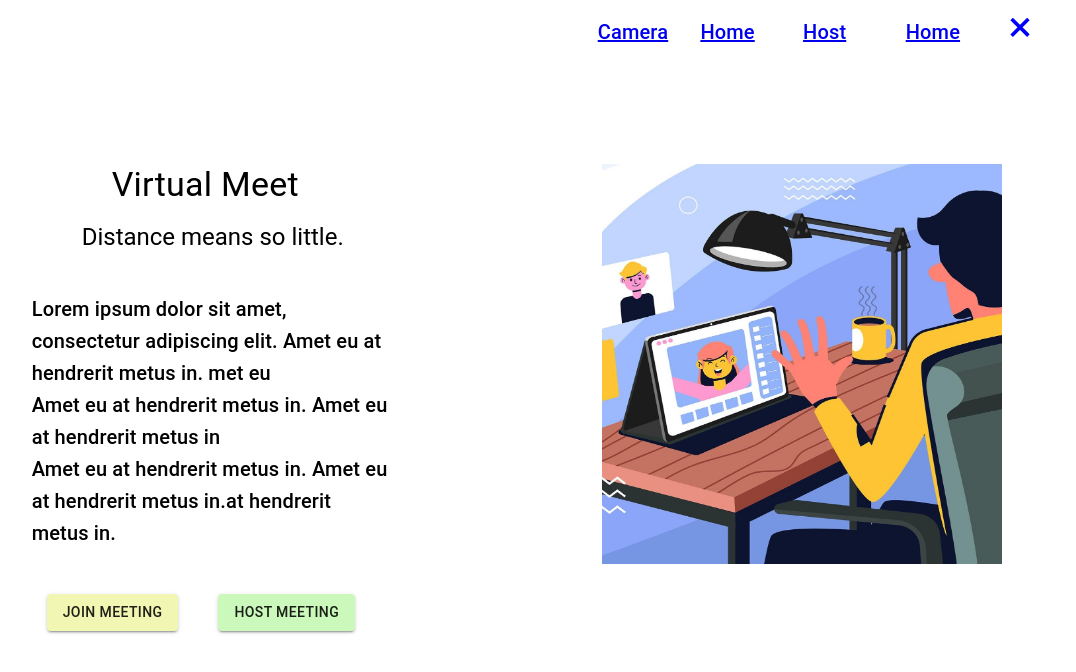
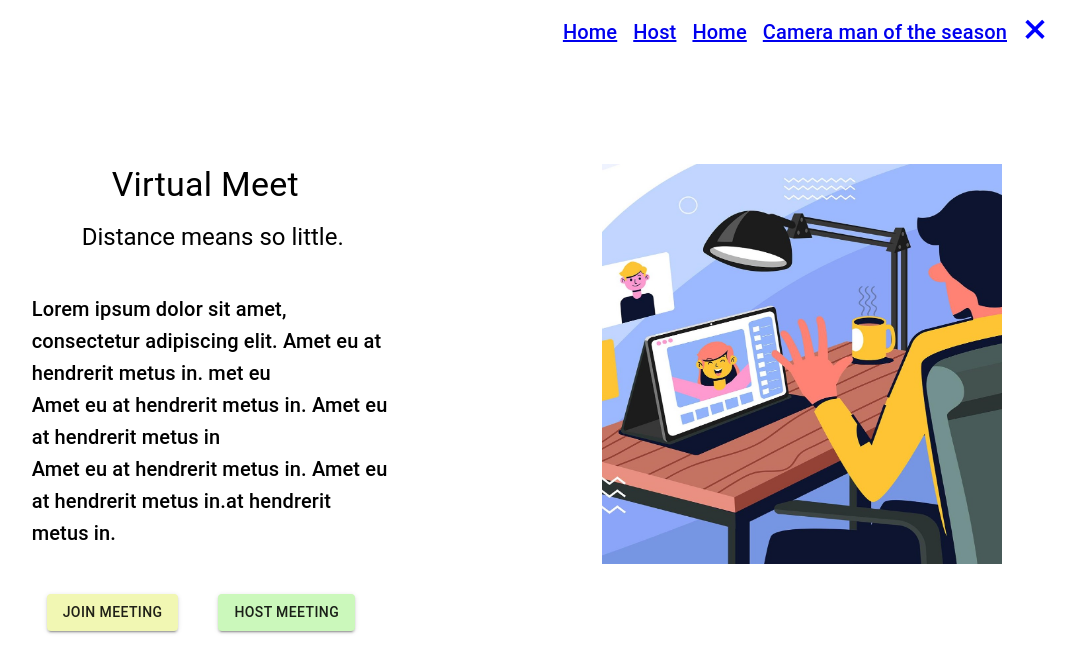
Before and after one commit to Project-Own/video_conference_front, a React (Create React App) app: page / in a window 1280 px wide. Both pictures are taken after a click on the icon 1165 px from the left and 28 px from the top of the page. Shown: the top 672 px of the page, without its empty margins (145-1221 px from the left). Built offline with nearby package versions, Linux system fonts and the light colour scheme.

Commit message:
Added navbar animation

```diff
--- a/src/components/Hamburger/Hamburger.tsx
+++ b/src/components/Hamburger/Hamburger.tsx
@@ -10,7 +10,8 @@ const Hamburger: FC<SVGProps<SVGSVGElement> & { toggle?: () => void }> = (
   const bottomRef = useRef<SVGPathElement>(null);
   const svgRef = useRef<SVGSVGElement>(null);
 
-  const toggle = props.toggle!;
+  let { toggle, ...otherProps } = props;
+
   useEffect(() => {
     const easingIn = "easeInOutElastic(1, .6)";
     const easingOut = "easeOutElastic(1, .6)";
@@ -63,7 +64,7 @@ const Hamburger: FC<SVGProps<SVGSVGElement> & { toggle?: () => void }> = (
       ref={svgRef}
       onClick={() => {
         toggleState(!state);
-        toggle();
+        if (toggle) toggle();
       }}
       onMouseOver={() => {
         anime({
@@ -82,7 +83,7 @@ const Hamburger: FC<SVGProps<SVGSVGElement> & { toggle?: () => void }> = (
         });
       }}
       viewBox="0 0 20 20"
-      {...props}
+      {...otherProps}
     >
       <path ref={topRef} d="M 2 2.5 L 20 2.5 Z"></path>
       <path ref={middleRef} d="M 2 9.423 L 20 9.423 Z"></path>
--- /dev/null
+++ b/src/components/NavigationBar/NavigaitionBar.tsx
@@ -0,0 +1,78 @@
+import { Grid, Typography } from "@material-ui/core";
+import anime from "animejs";
+import { FC, useEffect, useState } from "react";
+import { Link } from "react-router-dom";
+import Hamburger from "../Hamburger/Hamburger";
+import { RoutePath } from "../header/Header";
+
+const NavigationBar: FC<{ routes: RoutePath[] }> = ({ routes }) => {
+  const [list, setList] = useState(false);
+  const [hidden, setHidden] = useState(true);
+
+  useEffect(() => {
+    if (list) {
+      setHidden(false);
+
+      anime({
+        targets: ".list",
+        // easing: "easeInOutSine",
+
+        translateX: [20, 0],
+
+        opacity: [0, 1],
+
+        delay: anime.stagger(200, { direction: "reverse" }),
+        direction: "normal",
+      });
+    } else {
+      setTimeout(() => setHidden(true), 400);
+
+      anime({
+        targets: ".list",
+        // easing: "easeInOutSine",
+
+        translateX: 20,
+
+        opacity: 0,
+        delay: anime.stagger(100, { direction: "normal" }),
+        direction: "normal",
+      });
+    }
+  }, [list]);
+
+  return (
+    <Grid
+      container
+      item
+      direction="row"
+      alignItems="center"
+      justify="flex-end"
+      spacing={2}
+    >
+      {routes.map(({ name, path }) => (
+        <Grid item hidden={hidden}>
+          <Typography variant="h6" className="list">
+            <Link to={path}>{name}</Link>
+          </Typography>
+        </Grid>
+      ))}
+      <Grid item xs={1} alignContent="center">
+        <Hamburger
+          height="24"
+          width="24"
+          stroke="blue"
+          strokeWidth="3"
+          toggle={() => {
+            if (list) {
+              setList(false);
+            } else {
+              setList(true);
+            }
+          }}
+        />
+      </Grid>
+    </Grid>
+  );
+};
+
+export default NavigationBar;
--- a/src/components/header/Header.tsx
+++ b/src/components/header/Header.tsx
@@ -1,18 +1,17 @@
-import loadable from "@loadable/component";
+import loadable, { LoadableComponent } from "@loadable/component";
 import Grid from "@material-ui/core/Grid";
 import Toolbar from "@material-ui/core/Toolbar";
-import Typography from "@material-ui/core/Typography";
 import anime from "animejs";
 import { FC, useEffect, useRef } from "react";
-import { BrowserRouter as Router, Link, Route } from "react-router-dom";
+import { BrowserRouter as Router, Route } from "react-router-dom";
 import {
   Transition,
   TransitionGroup,
   TransitionStatus,
 } from "react-transition-group";
 import { addURLPath } from "../../utils/utils";
-import Hamburger from "../Hamburger/Hamburger";
 import { Loading } from "../Loading/Loading";
+import NavigationBar from "../NavigationBar/NavigaitionBar";
 
 const LoadableHost = loadable(() => import("../host/Host"), {
   fallback: <Loading />,
@@ -24,11 +23,20 @@ const LoadableCamera = loadable(() => import("src/components/camera/Camera"), {
   fallback: <Loading />,
 });
 
-const routes = [
+export interface RoutePath {
+  path: string;
+  name: string;
+  Component: LoadableComponent<unknown>;
+}
+const routes: RoutePath[] = [
   { path: addURLPath("/"), name: "Home", Component: LoadableLanding },
   { path: addURLPath("/about"), name: "Host", Component: LoadableHost },
   { path: addURLPath("/team"), name: "Home", Component: LoadableHost },
-  { path: addURLPath("/camera"), name: "Camera", Component: LoadableCamera },
+  {
+    path: addURLPath("/camera"),
+    name: "Camera man of the season",
+    Component: LoadableCamera,
+  },
 ];
 const Header = () => {
   const nodeRef = useRef(null);
@@ -36,24 +44,22 @@ const Header = () => {
     <Router>
       <div>
         <Toolbar>
-          <Grid container direction="row-reverse">
-            <Grid item xs={1}>
-              <Hamburger
-                height="24"
-                width="24"
-                stroke="blue"
-                strokeWidth="3"
-                toggle={() => {}}
-              />
-            </Grid>
+          <Grid
+            container
+            direction="row"
+            alignItems="center"
+            justify="flex-end"
+            xs={12}
+          >
+            <NavigationBar routes={routes} />
 
-            {routes.map(({ name, path }) => (
+            {/* {routes.map(({ name, path }) => (
               <Grid item xs={1}>
                 <Typography variant="h6">
                   <Link to={path}>{name}</Link>
                 </Typography>
               </Grid>
-            ))}
+            ))} */}
           </Grid>
         </Toolbar>
 
@@ -98,18 +104,26 @@ const TransitionComponent: FC<{ status: TransitionStatus }> = ({
         if (status === "entering" || status === "entered") {
           return ["-100%", "0%"];
         }
-        // else if (status === "exiting") {
-        //   return ["0%", "100%"];
-        // }
+      },
+      translateY: () => {
+        if (status === "exiting") {
+          return ["0%", "100%"];
+        }
       },
       elasticity: () => {
         if (status === "entering" || status === "entered") {
-          return 300;
+          return 0.1;
+        } else if (status === "exiting") {
+          return 0;
         }
-        // else if (status === "exiting") {
-        //   return 0;
-        // }
         return 0;
+      },
+      opacity: () => {
+        if (status === "entering" || status === "entered") {
+          return [0, 1];
+        } else if (status === "exiting") {
+          return [1, 0];
+        }
       },
       duration: 1000,
     });
```
